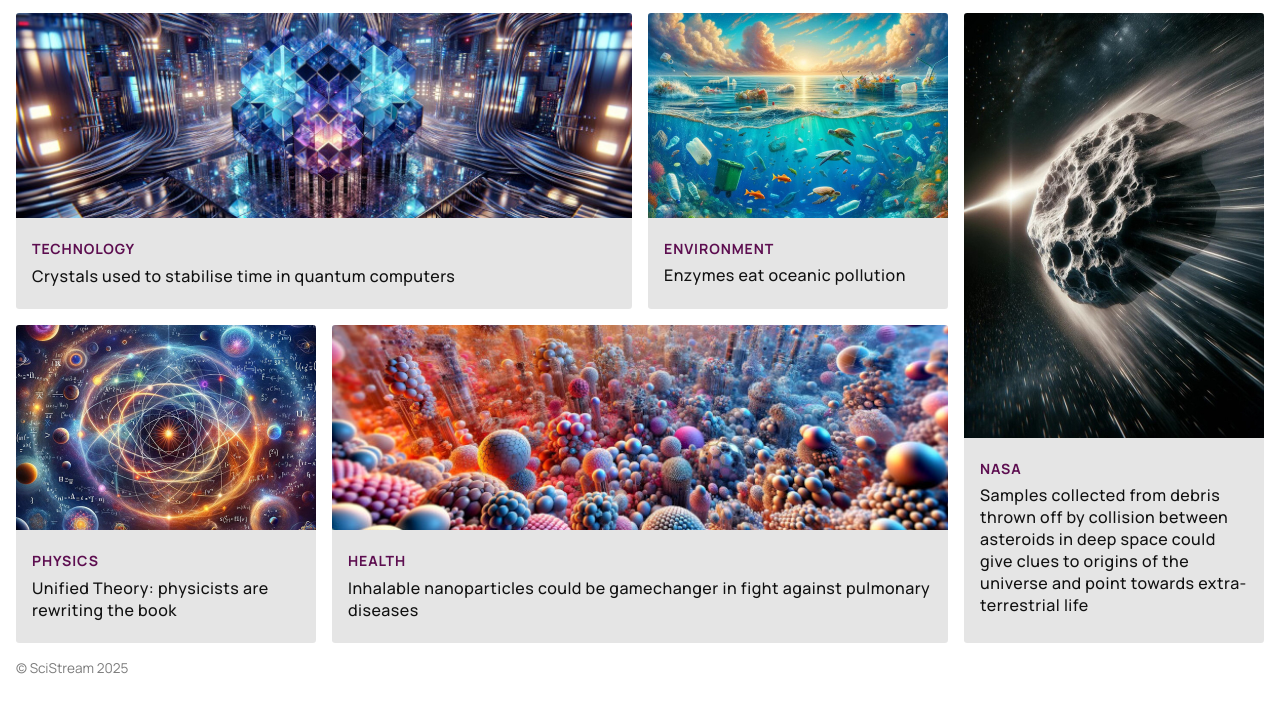
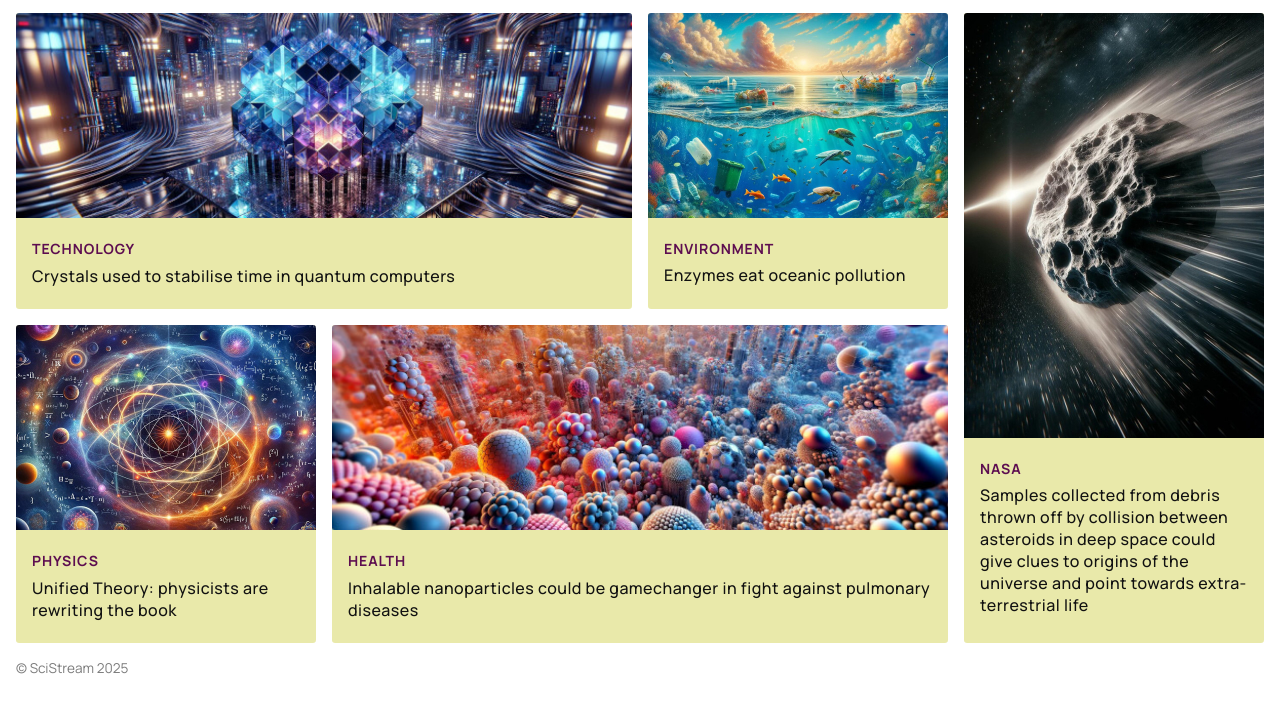
Before and after one commit to ricisonthelake/Science-stream, a website built with Vite: page index.html in a window 1280 px wide. Shown: the part 59-772 px from the top of the page. Built offline with nearby package versions, Linux system fonts and the light colour scheme.

Commit message:
Update Article background color

```diff
--- a/index.css
+++ b/index.css
@@ -222,7 +222,7 @@ a:focus {
 
 article {
     border-radius: 0.2em;
-    background-color: #e5e5e5;
+    background-color: rgb(233, 233, 170);
     height: 100%;
 }
 
--- a/indexold.css
+++ b/indexold.css
@@ -83,6 +83,7 @@ article {
     border-radius: 0.2em;
     background-color: #e5e5e5;
     height: 100%;
+
 }
 
 .article-header {
```
